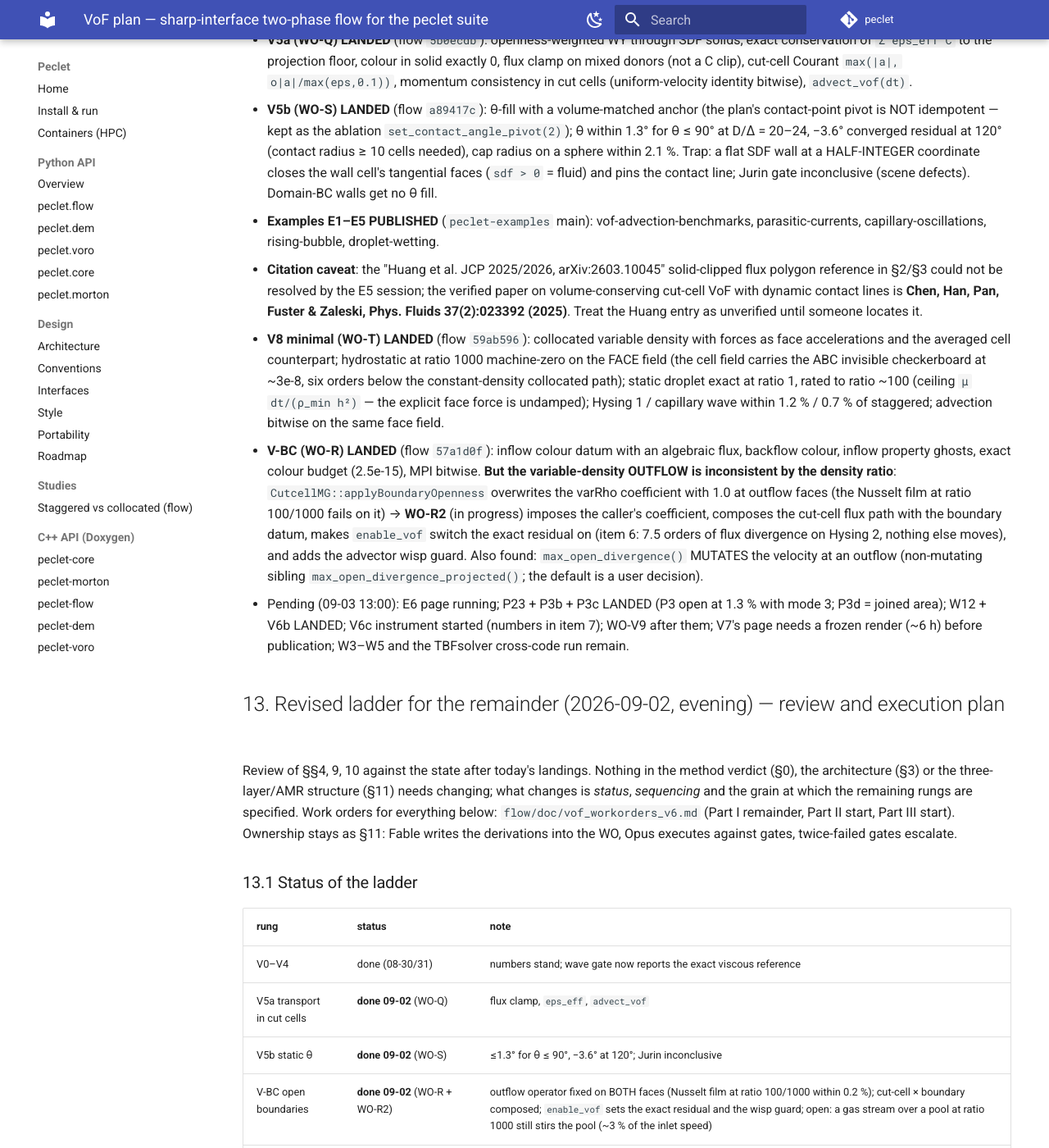
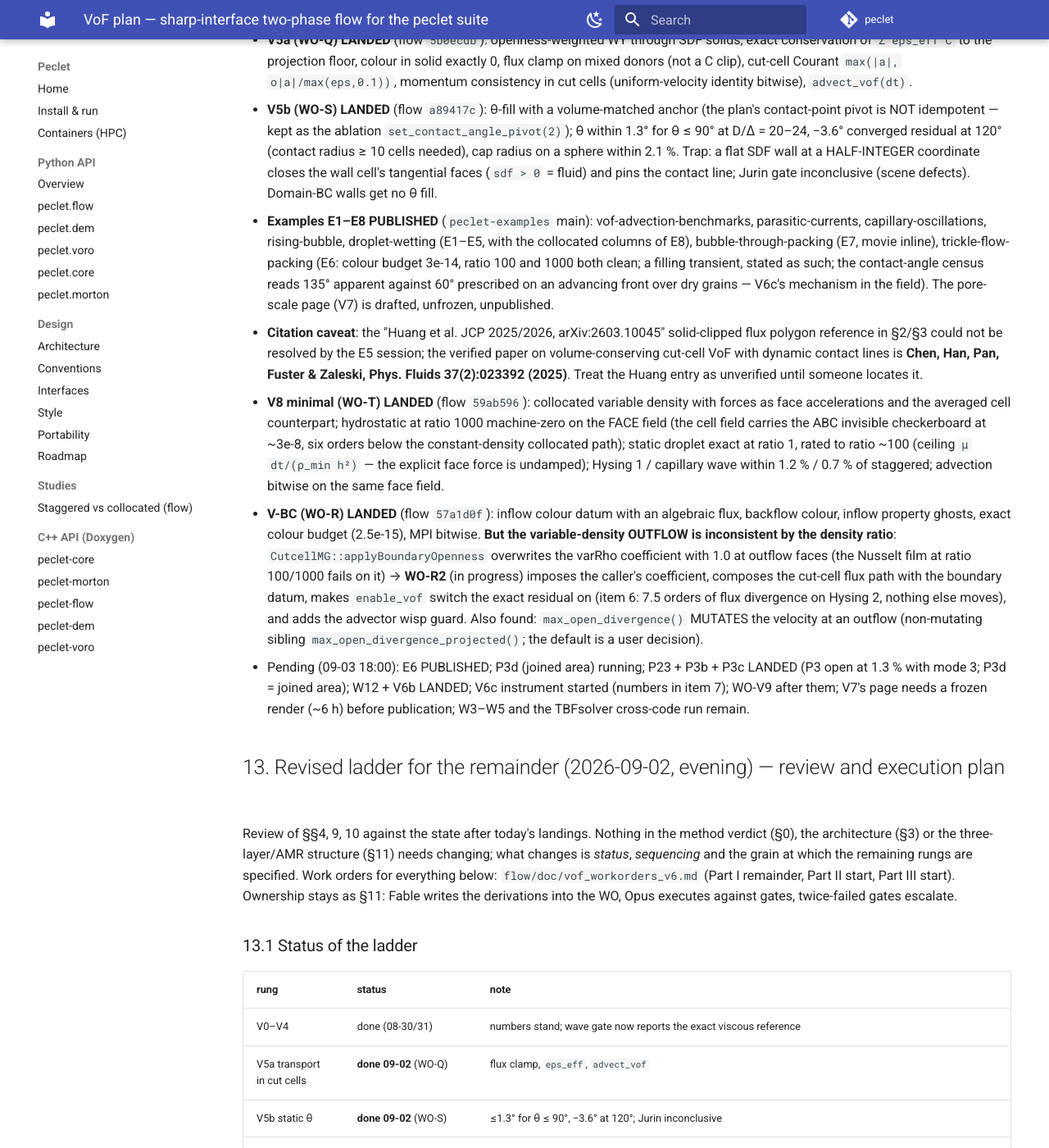
Before and after one commit to computational-chemical-engineering/peclet, an MkDocs documentation site: the page built from docs/VOF_PLAN.md, in a window 1280 px wide and 1400 px high, scrolled down 20719 px. Shown: the whole window at 82% size. Built offline with MkDocs 1.6.1 and Material for MkDocs 9.7.7, drawn with Linux system fonts in a browser that asks for light colours; comment, search, counter and statistics services are not loaded; some of the changed text lies outside the part shown.

Commit message:
VOF_PLAN §13: E6 published (all eight gallery pages live); step()-atomicity defect recorded as item 9
Co-Authored-By: Claude Fable 5.1 <noreply@anthropic.com>
Claude-Session: https://claude.ai/code/session_01Qa1K4Gwa3HaM7hQMg4qLqX

```diff
--- a/docs/VOF_PLAN.md
+++ b/docs/VOF_PLAN.md
@@ -1014,8 +1014,13 @@ pattern — the ABC counterpart of the V4 rule).
   ≥ 10 cells needed), cap radius on a sphere within 2.1 %. Trap: a flat SDF wall at a
   HALF-INTEGER coordinate closes the wall cell's tangential faces (`sdf > 0` = fluid) and pins
   the contact line; Jurin gate inconclusive (scene defects). Domain-BC walls get no θ fill.
-- **Examples E1–E5 PUBLISHED** (`peclet-examples` main): vof-advection-benchmarks,
-  parasitic-currents, capillary-oscillations, rising-bubble, droplet-wetting.
+- **Examples E1–E8 PUBLISHED** (`peclet-examples` main): vof-advection-benchmarks,
+  parasitic-currents, capillary-oscillations, rising-bubble, droplet-wetting (E1–E5, with the
+  collocated columns of E8), bubble-through-packing (E7, movie inline), trickle-flow-packing
+  (E6: colour budget 3e-14, ratio 100 and 1000 both clean; a filling transient, stated as such;
+  the contact-angle census reads 135° apparent against 60° prescribed on an advancing front over
+  dry grains — V6c's mechanism in the field). The pore-scale page (V7) is drafted, unfrozen,
+  unpublished.
 - **Citation caveat**: the "Huang et al. JCP 2025/2026, arXiv:2603.10045" solid-clipped flux
   polygon reference in §2/§3 could not be resolved by the E5 session; the verified paper on
   volume-conserving cut-cell VoF with dynamic contact lines is **Chen, Han, Pan, Fuster &
@@ -1036,7 +1041,7 @@ pattern — the ABC counterpart of the V4 rule).
   orders of flux divergence on Hysing 2, nothing else moves), and adds the advector wisp guard.
   Also found: `max_open_divergence()` MUTATES the velocity at an outflow (non-mutating sibling
   `max_open_divergence_projected()`; the default is a user decision).
-- Pending (09-03 13:00): E6 page running; P23 + P3b + P3c LANDED (P3 open at 1.3 % with mode 3; P3d = joined area); W12 + V6b LANDED; V6c instrument started (numbers in item 7); WO-V9 after them; V7's page needs a frozen render (~6 h) before publication; W3–W5 and the TBFsolver cross-code run remain.
+- Pending (09-03 18:00): E6 PUBLISHED; P3d (joined area) running; P23 + P3b + P3c LANDED (P3 open at 1.3 % with mode 3; P3d = joined area); W12 + V6b LANDED; V6c instrument started (numbers in item 7); WO-V9 after them; V7's page needs a frozen render (~6 h) before publication; W3–W5 and the TBFsolver cross-code run remain.
 
 ## 13. Revised ladder for the remainder (2026-09-02, evening) — review and execution plan
 
@@ -1152,7 +1157,13 @@ gates, twice-failed gates escalate.
    marching cubes on the C = ½ level set, or a partition-of-unity paraboloid over the band —
    gated on the sub-16 sphere probe with order ≥ 1.5; W12's `vof_block_stats()['area']`
    keeps the PLIC polygon (its premise for switching was the same non-defect).
-9. **Momentum consistency in cut cells diverges under a nonzero-mean periodic body force**
+9. **`step()` is not atomic across the Weymouth–Yue boundedness throw** (E6 finding): the colour
+   survives and a retry works, but the momentum half has already advanced by the rejected dt
+   (`max|w|` moves by exactly g·dt), so catch-and-halve desynchronises colour and momentum.
+   Fix (small, VoF section): evaluate the interface-local Courant check and the capillary limit
+   BEFORE the predictor and throw there; until then re-pick dt from `vof_step_limits()` every
+   step (every ten is not enough when a pendant body bridges onto a packing).
+10. **Momentum consistency in cut cells diverges under a nonzero-mean periodic body force**
    (WO-Q open question). Closed or open columns are fine; a periodic driven bed with a heavy
    phase is not. V7 uses inflow/outflow or closed columns, never a periodic net force.
 
```
